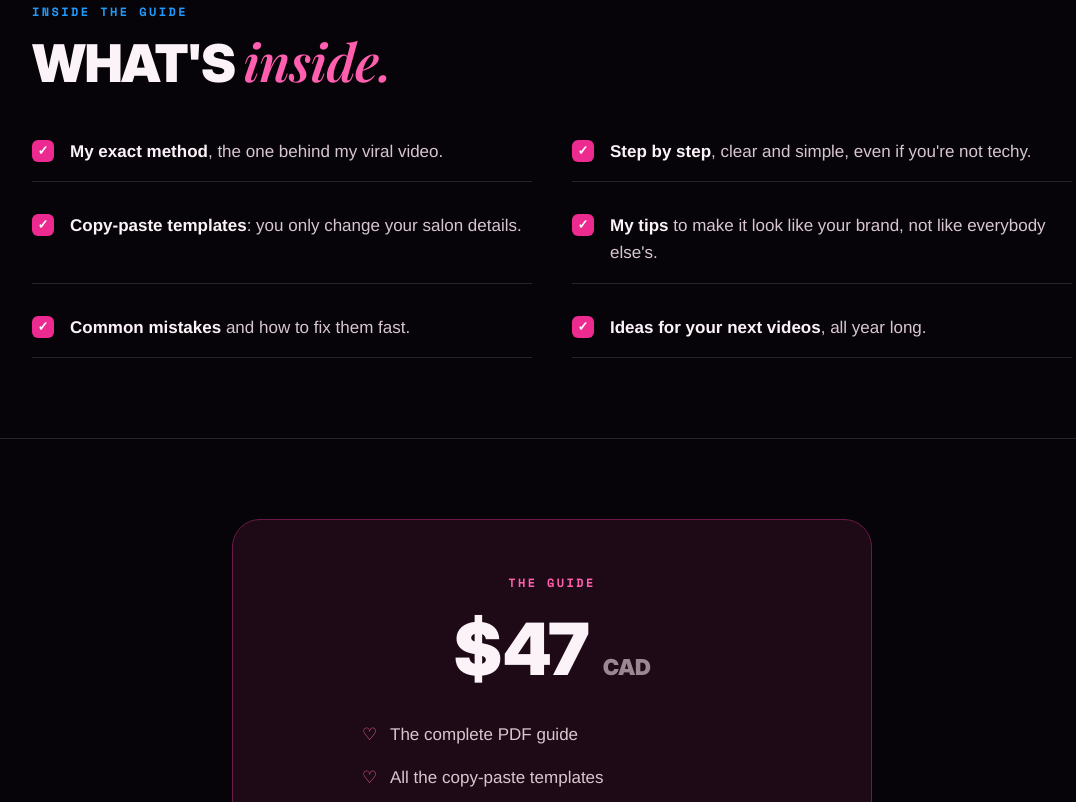
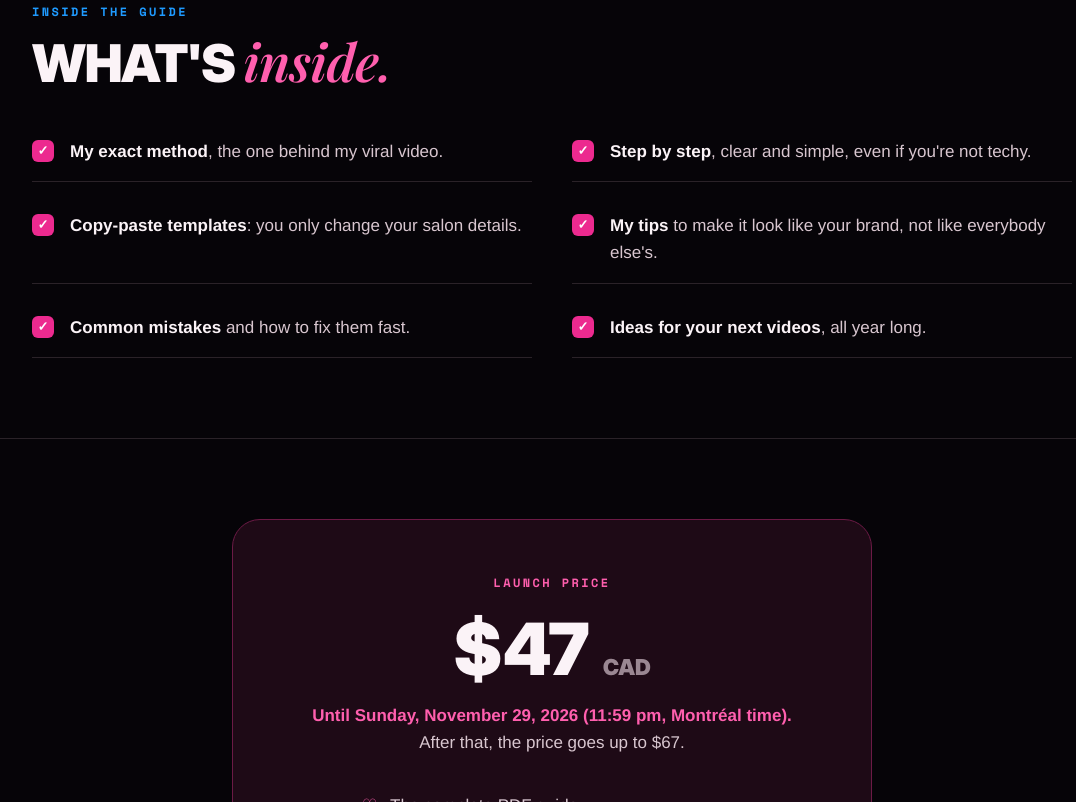
Before and after one commit to missmuselashes-debug/cj-lash-guide, a plain HTML site: page index.html in a window 1280 px wide. Shown: the part 1998-2800 px from the top of the page, without its empty margins (88-1164 px from the left). Drawn offline with Linux system fonts and the light colour scheme.

Commit message:
Prix de lancement 47 $ jusqu'au 2026-11-29, puis 67 $
Co-Authored-By: Claude Opus 5.5 <noreply@anthropic.com>

```diff
--- a/index.html
+++ b/index.html
@@ -117,6 +117,7 @@
       <div class="prix-ligne">
         <a class="btn" href="#buy">Get the guide</a>
         <span class="prix">$47 <small style="font-size:16px;color:var(--gris)">CAD</small></span>
+        <span class="mono" style="color:var(--rose);flex-basis:100%">Launch price until Sunday, Nov. 29 · then $67</span>
       </div>
     </div>
     <div class="tel">
@@ -166,8 +167,9 @@
 <section class="bloc" id="buy">
   <div class="wrap">
     <div class="offre">
-      <span class="mono" style="color:var(--rose)">The guide</span>
+      <span class="mono" style="color:var(--rose)">Launch price</span>
       <div class="prix">$47 <small>CAD</small></div>
+      <p><strong style="color:var(--rose)">Until Sunday, November 29, 2026 (11:59 pm, Montréal time).</strong><br>After that, the price goes up to $67.</p>
             <ul>
         <li>The complete PDF guide</li>
         <li>All the copy-paste templates</li>
```
